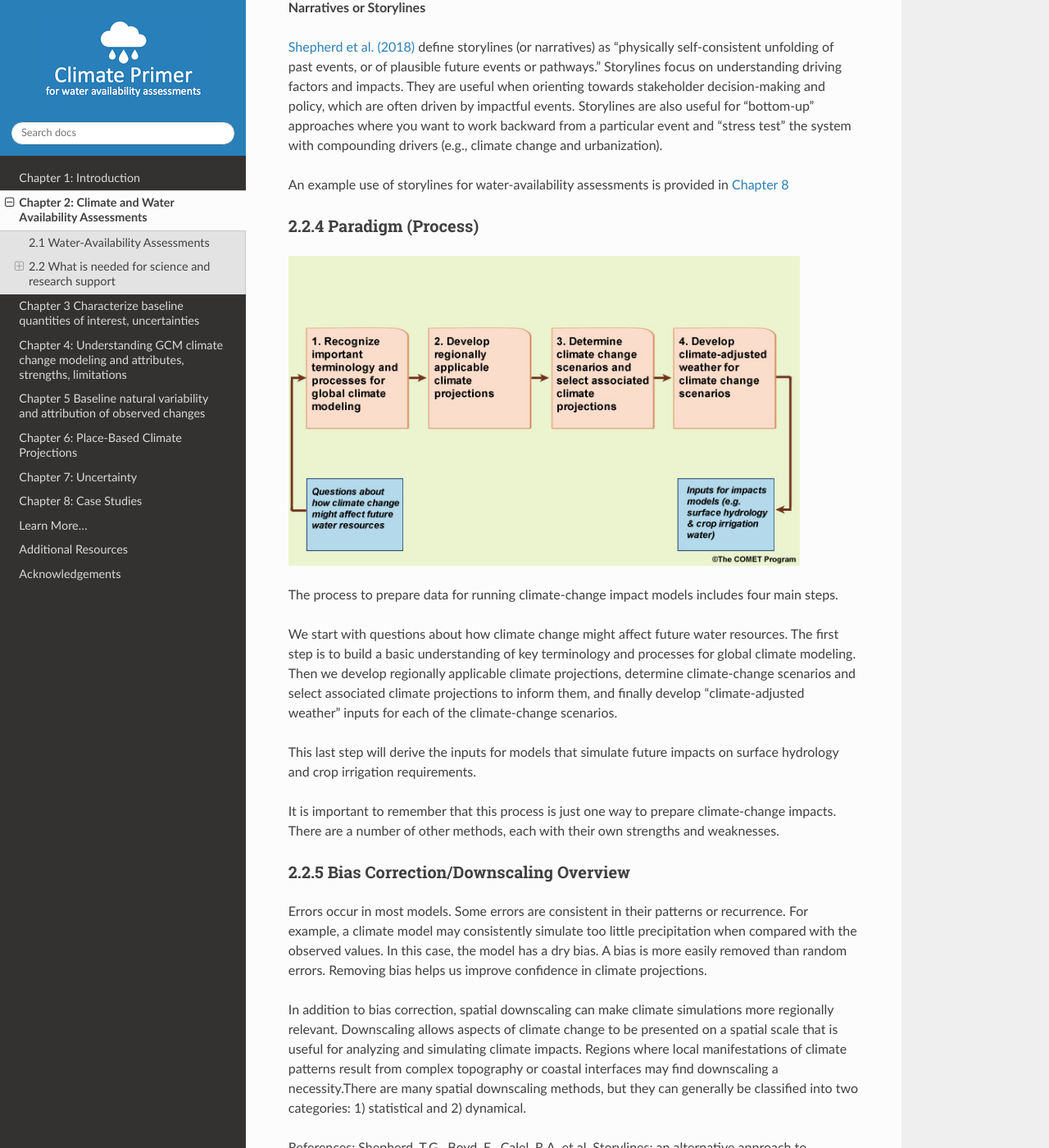
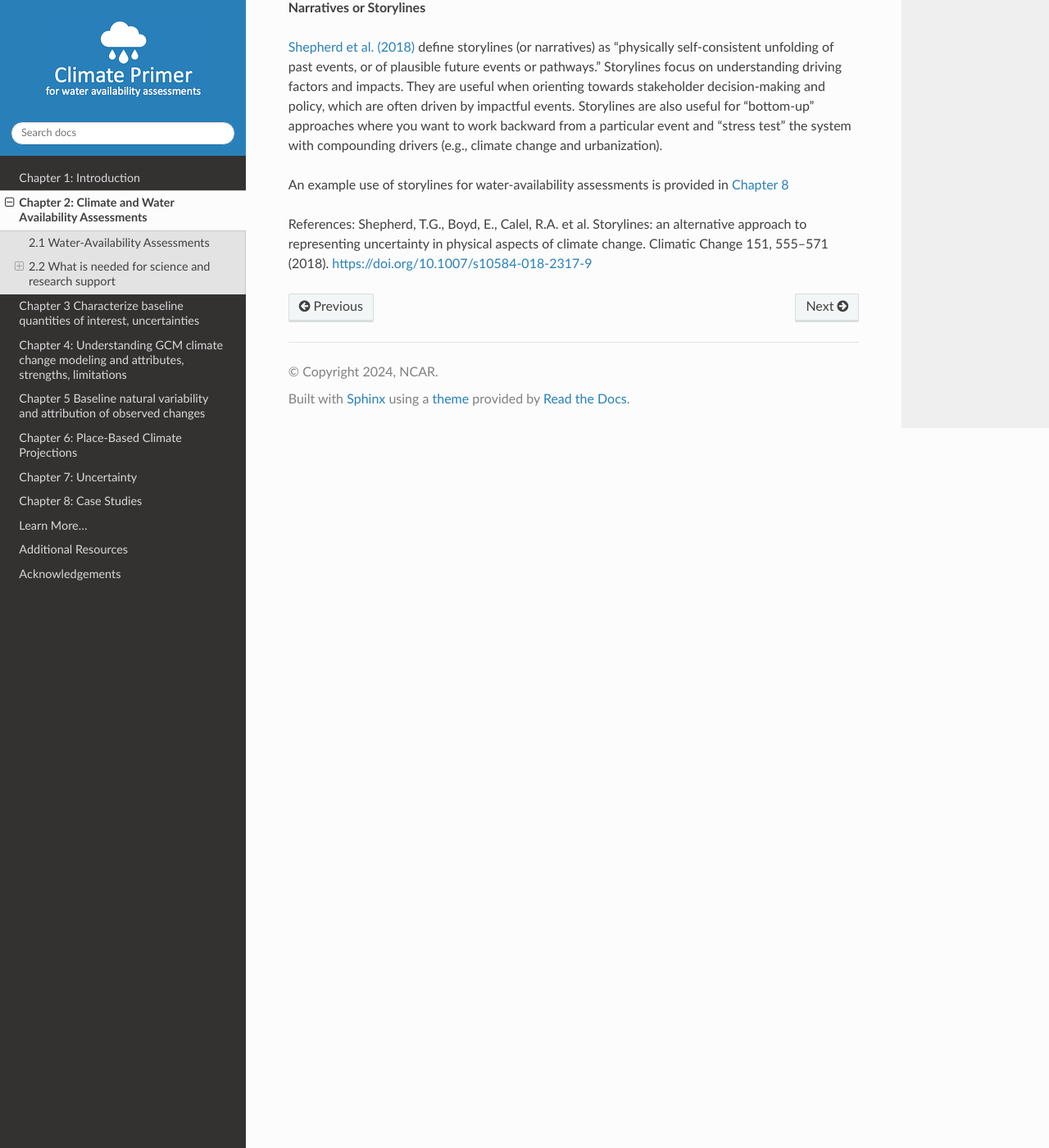
Before and after one commit to NCAR/climate-primer-water, a Sphinx documentation site: the page built from doc/ch2_climatewater.rst, in a window 1280 px wide and 1400 px high, scrolled down 3890 px. Shown: the whole window at 82% size. Built offline with Sphinx 7.4.7 and the Read the Docs theme 2.0.0, drawn with Linux system fonts in a browser that asks for light colours.

Commit message:
Update ch2_climatewater.rst

```diff
--- a/doc/ch2_climatewater.rst
+++ b/doc/ch2_climatewater.rst
@@ -351,47 +351,6 @@
 An example use of storylines for water-availability assessments is provided in
 `Chapter 8 <https://ncar.github.io/climate-primer-water/casestudies.html>`_
 
-2.2.4 Paradigm (Process)
-^^^^^^^^^^^^^^^^^^^^^^^^
-
-|image5|
-
-The process to prepare data for running climate-change impact models
-includes four main steps.
-
-We start with questions about how climate change might affect future
-water resources. The first step is to build a basic understanding
-of key terminology and processes for global climate modeling. Then we
-develop regionally applicable climate projections, determine climate-change scenarios and select associated climate projections to inform
-them, and finally develop "climate-adjusted weather" inputs for each of
-the climate-change scenarios.
-
-This last step will derive the inputs for models that simulate future
-impacts on surface hydrology and crop irrigation requirements.
-
-It is important to remember that this process is just one way to prepare
-climate-change impacts. There are a number of other methods, each with
-their own strengths and weaknesses.
-
-2.2.5 Bias Correction/Downscaling Overview
-^^^^^^^^^^^^^^^^^^^^^^^^^^^^^^^^^^^^^^^^^^
-
-Errors occur in most models. Some errors are consistent in their
-patterns or recurrence. For example, a climate model may consistently
-simulate too little precipitation when compared with the observed values.
-In this case, the model has a dry bias. A bias is more easily removed
-than random errors. Removing bias helps us improve confidence in climate
-projections.
-
-In addition to bias correction, spatial downscaling can
-make climate simulations more regionally relevant. Downscaling allows
-aspects of climate change to be presented on a spatial scale that is
-useful for analyzing and simulating climate impacts. Regions where local
-manifestations of climate patterns result from complex topography or
-coastal interfaces may find downscaling a necessity.There are many
-spatial downscaling methods, but they can generally be classified into
-two categories: 1) statistical and 2) dynamical.
-
 References:
 Shepherd, T.G., Boyd, E., Calel, R.A. et al. Storylines: an alternative approach to representing uncertainty in physical aspects of climate change. Climatic Change 151, 555–571 (2018). https://doi.org/10.1007/s10584-018-2317-9
 
```
